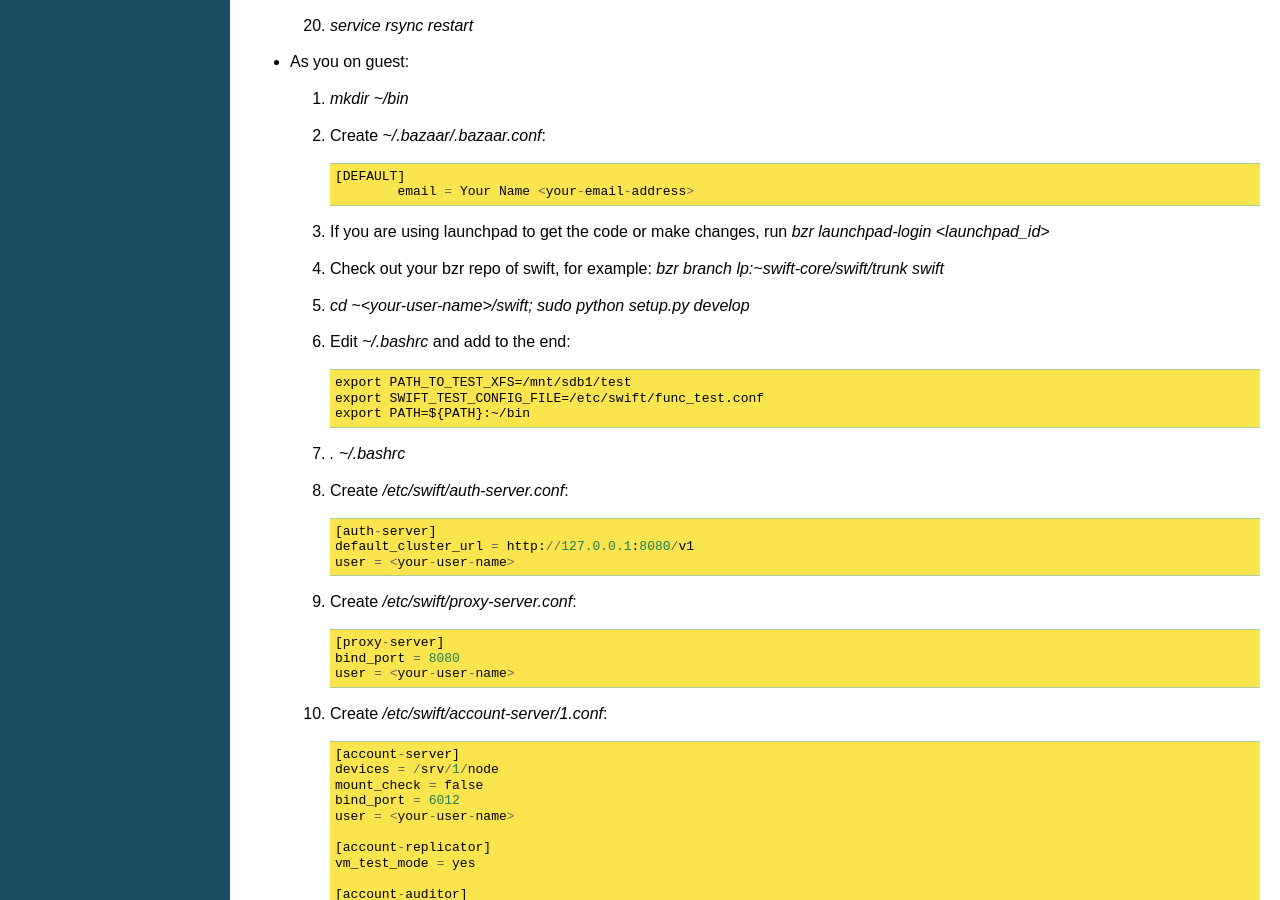
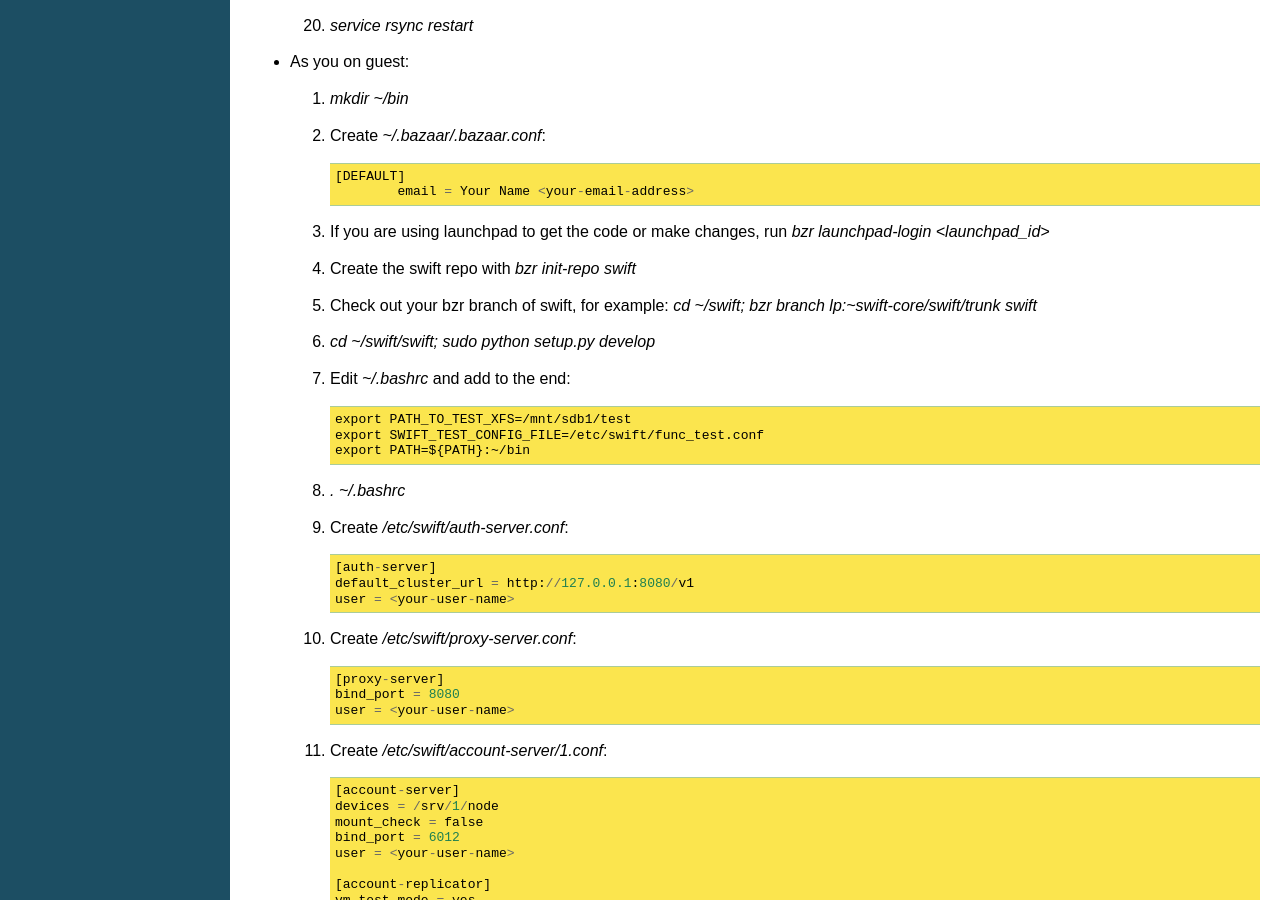
Before and after one commit to openstack/swift, a Sphinx documentation site: the page built from doc/source/development_saio.rst, in a window 1280 px wide and 900 px high, scrolled down 2704 px. Built offline with Sphinx 7.4.7, drawn with Linux system fonts in a browser that asks for light colours.

Commit message:
Updated SAIO to init the repo before branching the code

```diff
--- a/doc/source/development_saio.rst
+++ b/doc/source/development_saio.rst
@@ -150,9 +150,10 @@
                 email = Your Name <your-email-address>
   #. If you are using launchpad to get the code or make changes, run
      `bzr launchpad-login <launchpad_id>`
-  #. Check out your bzr repo of swift, for example:
-     `bzr branch lp:~swift-core/swift/trunk swift`
-  #. `cd ~<your-user-name>/swift; sudo python setup.py develop`
+  #. Create the swift repo with `bzr init-repo swift`
+  #. Check out your bzr branch of swift, for example:
+     `cd ~/swift; bzr branch lp:~swift-core/swift/trunk swift`
+  #. `cd ~/swift/swift; sudo python setup.py develop`
   #. Edit `~/.bashrc` and add to the end::
 
         export PATH_TO_TEST_XFS=/mnt/sdb1/test
```
